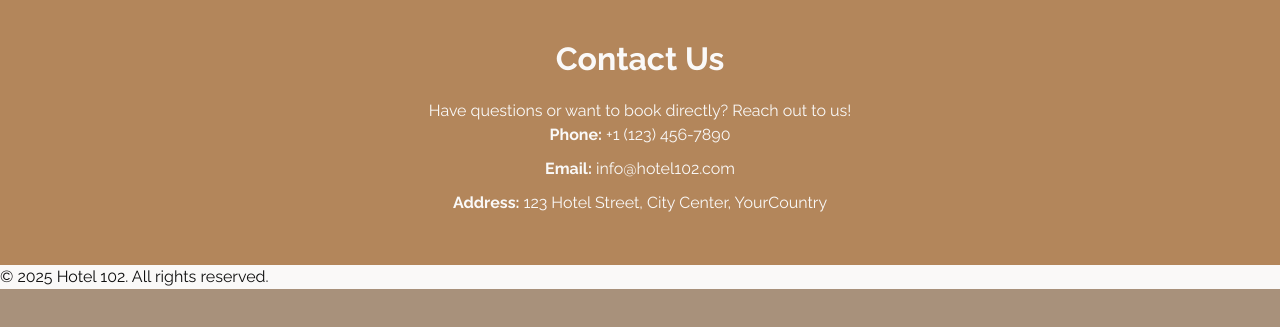
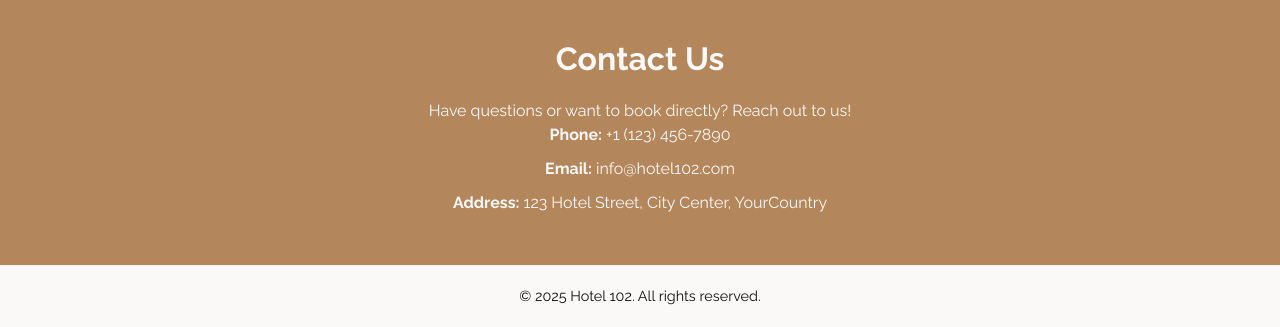
Before and after one commit to clementiii/ReservationAdizonCabus, a PHP site: page / in a window 1280 px wide. Shown: the part 1109-1436 px from the top of the page. Before the commit the page ends 1398 px from the top, so only its background shows below. Run offline with PHP 8.4, Linux system fonts and the light colour scheme.

Commit message:
Add footer styles: define layout, color, and alignment for improved presentation

```diff
--- a/public/css/styles.css
+++ b/public/css/styles.css
@@ -401,3 +401,21 @@ form h2 {
     margin-bottom: 20px; /* Add margin below the error */
     text-align: center;
 }
+
+/* Footer Styles */
+footer {
+    color: var(--text);
+    padding: 20px 0;
+    text-align: center;
+}
+
+footer .container {
+    max-width: 800px; /* Match nav container width */
+    margin: 0 auto; /* Center container */
+
+}
+
+footer p {
+    margin: 0; /* Remove default paragraph margin */
+    font-size: 0.9em;
+}
```
